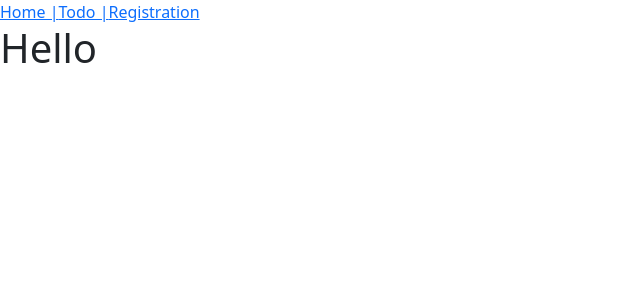
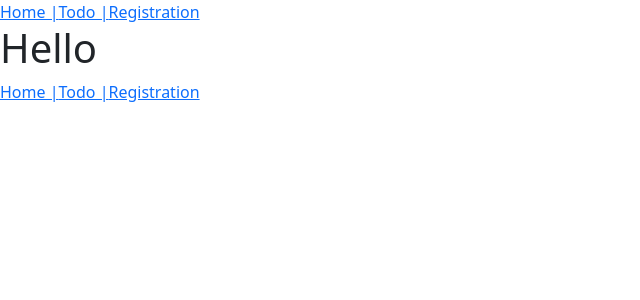
Before and after one commit to rohitsaste45/Bank_Front, a React (Create React App) app: page / in a window 1280 px wide. Shown: the top 300 px of the page, without its empty margins (0-640 px from the left). Built offline with nearby package versions, Linux system fonts and the light colour scheme.

Commit message:
links are now as compoent

```diff
--- a/src/App.js
+++ b/src/App.js
@@ -6,9 +6,7 @@ function App() {
   return (
     <>
       <BrowserRouter>
-        <Link to={"/home"}>Home |</Link>
-        <Link to={"/todo"}>Todo |</Link>
-        <Link to={"/registration"}>Registration</Link>
+        <NavigationLinks />
 
         <Routes>
           {/** 1 Route means 1 Page */}
@@ -18,9 +16,21 @@ function App() {
           <Route path="/registration" element={<MyRegistration />} />
           <Route path="*" element={<h1>Page Not Found</h1>} />
         </Routes>
+
+        <NavigationLinks />
       </BrowserRouter>
     </>
   );
 }
 
+function NavigationLinks() {
+  return (
+    <>
+      <Link to={"/home"}>Home |</Link>
+      <Link to={"/todo"}>Todo |</Link>
+      <Link to={"/registration"}>Registration</Link>
+    </>
+  );
+}
+
 export default App;
```
